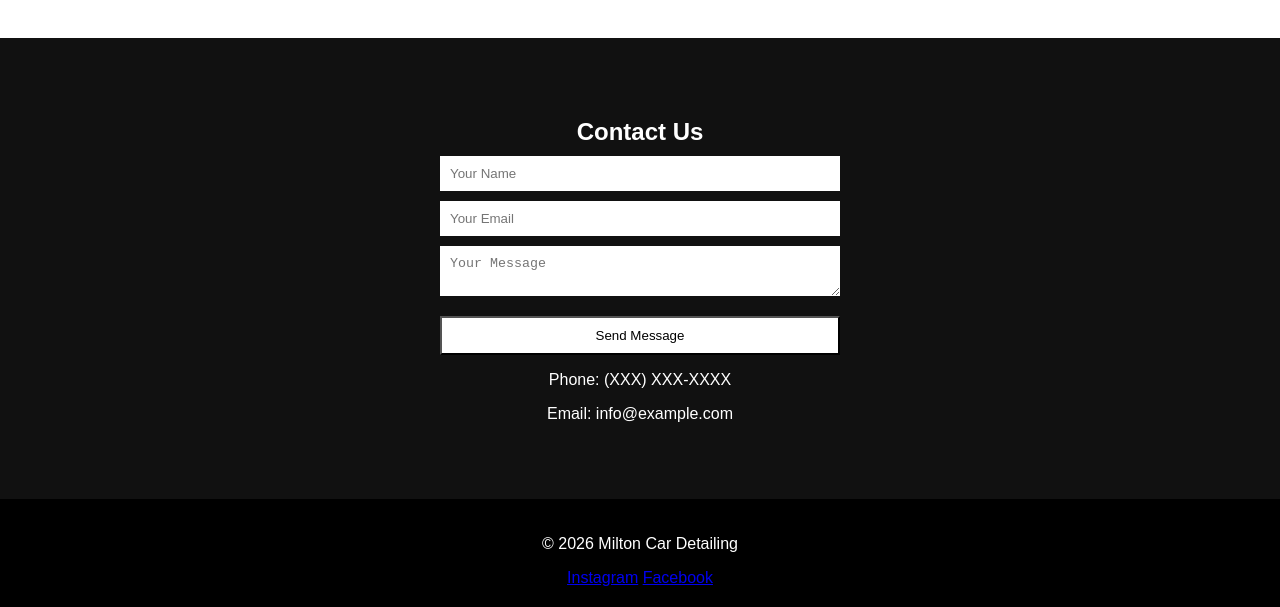
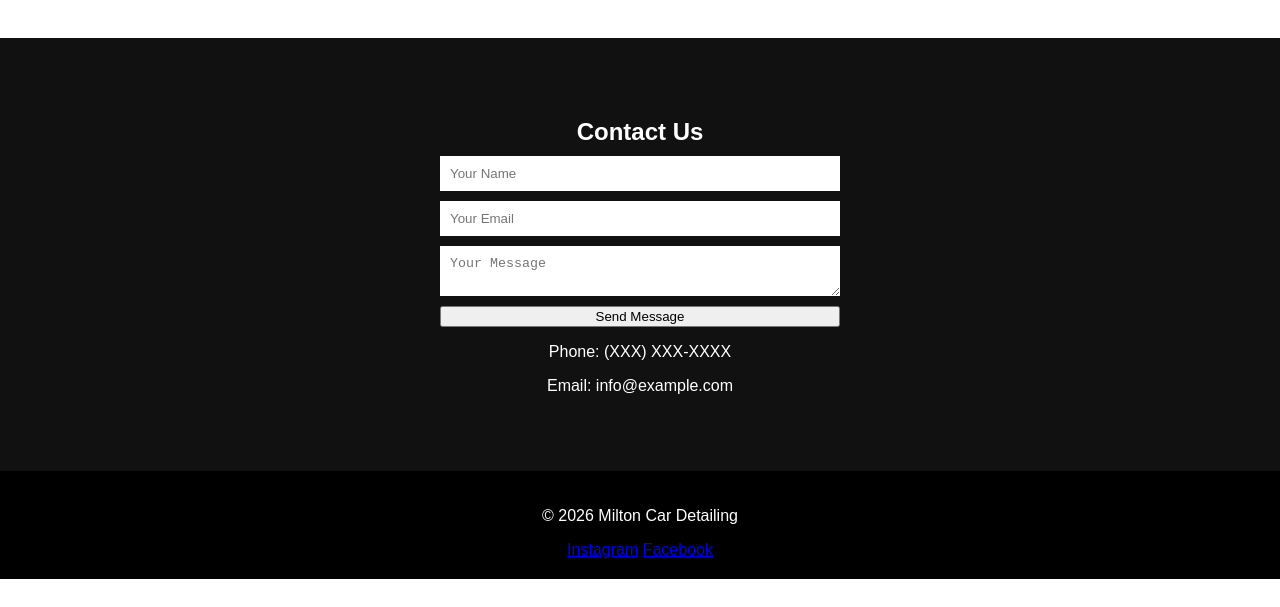
Before and after one commit to kosmic797/milton-car-detailing, a plain HTML site: page index.html in a window 1280 px wide. Shown: the part 1747-2354 px from the top of the page. After the commit the page ends 2326 px from the top, so only its background shows below. Drawn offline with Linux system fonts and the light colour scheme.

Commit message:
Fix form structure in contact section

```diff
--- a/index.html
+++ b/index.html
@@ -78,11 +78,11 @@
     <h2>Contact Us</h2>
 
     <form action="https://formspree.io/f/xbdqwarj" method="POST">
-    <input type="text" name="name" placeholder="Your Name" required>
-    <input type="email" name="email" placeholder="Your Email" required>
-    <textarea name="message" placeholder="Your Message" required></textarea>
-    <button type="submit" class="btn">Send Message</button>
-</form>
+  <input type="text" name="name" placeholder="Your Name" required>
+  <input type="email" name="email" placeholder="Your Email" required>
+  <textarea name="message" placeholder="Your Message" required></textarea>
+  <button type="submit">Send Message</button>
+    </form>
     <p>Phone: (XXX) XXX-XXXX</p>
     <p>Email: info@example.com</p>
 </section>
```
